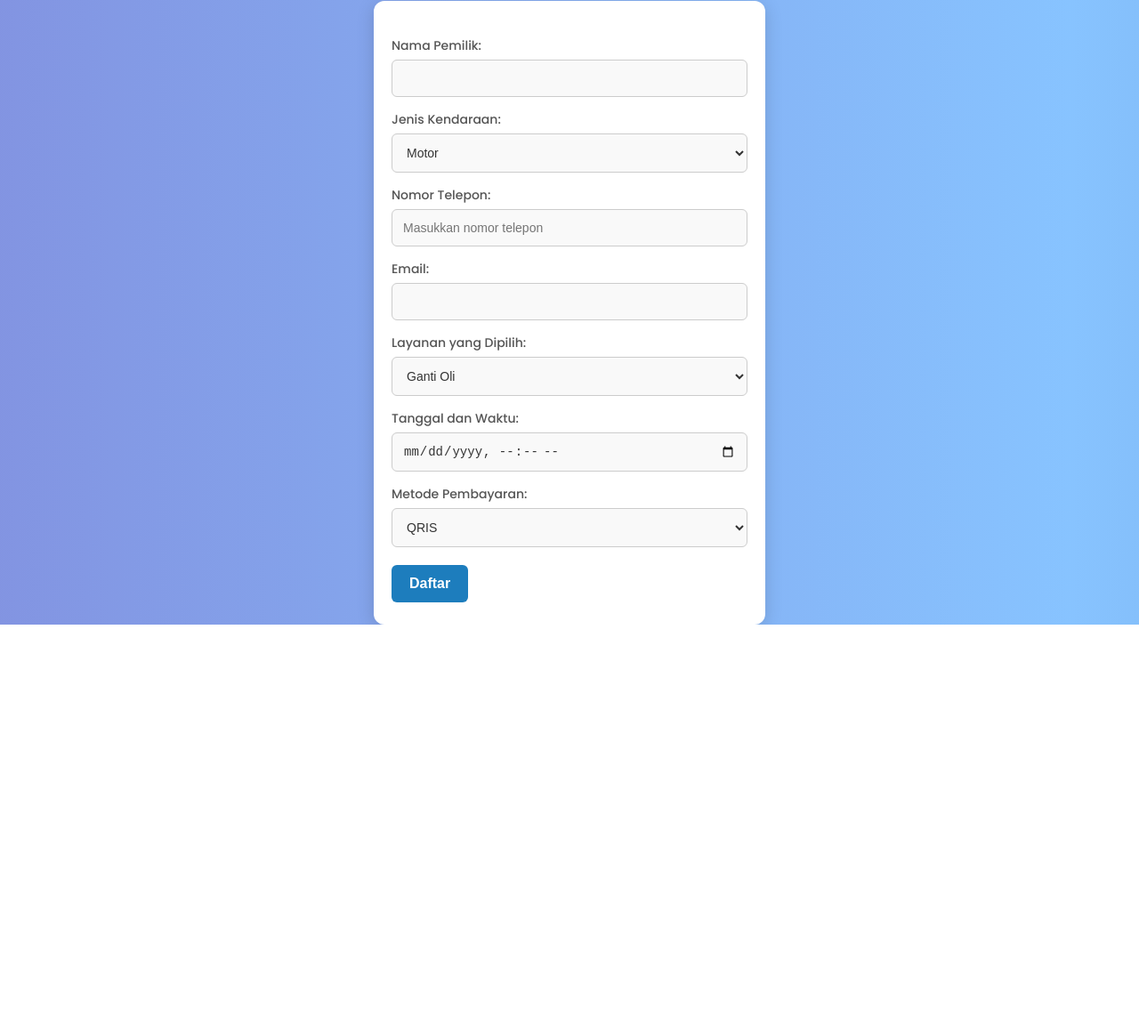
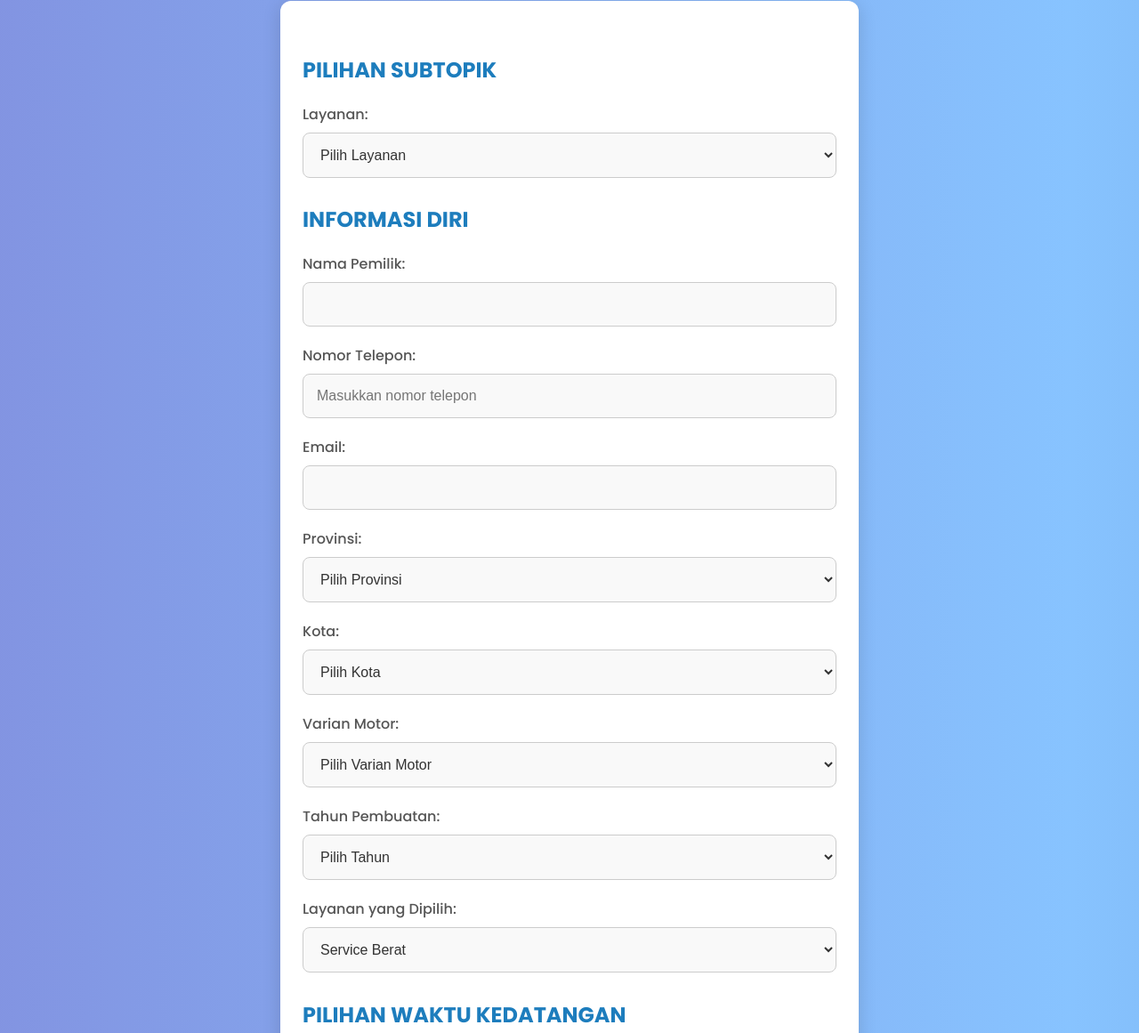
Before and after one commit to R3tu7/WebBengkelTelkom, a website: page Formulir/index.html in a window 1280 px wide. Shown: the part 226-1387 px from the top of the page at 89% size. Before the commit the page ends 928 px from the top, so only its background shows below. Drawn offline with Linux system fonts and the light colour scheme.

Commit message:
menambah kan kode di folder form

```diff
--- a/Formulir/index.html
+++ b/Formulir/index.html
@@ -4,7 +4,10 @@
     <meta charset="UTF-8" />
     <meta name="viewport" content="width=device-width, initial-scale=1.0" />
     <title>Form Registrasi Layanan</title>
-    <link href="https://fonts.googleapis.com/css2?family=Poppins:wght@400;500;700&display=swap" rel="stylesheet">
+    <link
+      href="https://fonts.googleapis.com/css2?family=Poppins:wght@400;500;700&display=swap"
+      rel="stylesheet"
+    />
     <style>
       body {
         font-family: "Poppins", sans-serif;
@@ -43,6 +46,15 @@
         display: block;
         box-shadow: 0 4px 8px rgba(0, 0, 0, 0.2);
       }
+      /* Styling untuk judul form */
+      .form-title {
+        text-align: left; /* Menempatkan judul di tengah */
+        font-size: 24px; /* Ukuran font judul */
+        font-weight: bold; /* Membuat teks lebih tebal */
+        color: #1d7dbd; /* Warna biru yang konsisten dengan tema form */
+        margin-bottom: 20px; /* Jarak bawah judul dengan konten form */
+        padding-top: 10px; /* Jarak atas dari konten form */
+      }
 
       h2 {
         margin-bottom: 20px;
@@ -52,18 +64,18 @@
       }
 
       form {
-            max-width: 400px;
+        max-width: 600px; /* Lebar form lebih besar */
         width: 100%;
         background-color: #fff;
-            padding: 25px 20px;
+        padding: 30px 25px; /* Padding lebih besar */
         border-radius: 12px;
         box-shadow: 0 4px 20px rgba(0, 0, 0, 0.15);
       }
 
       label {
         display: block;
-            margin-top: 15px;
-            font-size: 14px;
+        margin-top: 20px; /* Jarak antar label lebih besar */
+        font-size: 16px; /* Ukuran font label lebih besar */
         color: #555;
         font-weight: 500;
       }
@@ -71,12 +83,12 @@
       input,
       select {
         width: 100%;
-            padding: 12px;
-            margin-top: 5px;
-            border-radius: 6px;
+        padding: 15px; /* Padding lebih besar */
+        margin-top: 8px; /* Jarak antara label dan input */
+        border-radius: 8px; /* Radius lebih besar untuk estetika */
         border: 1px solid #ccc;
         background-color: #f9f9f9;
-            font-size: 14px;
+        font-size: 16px; /* Ukuran font input lebih besar */
         color: #333;
         box-sizing: border-box;
         transition: border-color 0.3s ease, box-shadow 0.3s ease;
@@ -90,14 +102,14 @@
       }
 
       button {
-            margin-top: 20px;
-            padding: 12px 20px;
+        margin-top: 25px;
+        padding: 15px 20px; /* Padding lebih besar */
         background-color: #1d7dbd;
         color: #fff;
         border: none;
-            border-radius: 6px;
+        border-radius: 8px;
         cursor: pointer;
-            font-size: 16px;
+        font-size: 18px; /* Ukuran font tombol lebih besar */
         font-weight: 600;
         transition: background-color 0.3s ease, transform 0.2s ease;
       }
@@ -132,72 +144,145 @@
         opacity: 1;
       }
 
-         @media (max-width: 480px) {
-            body {
-                padding: 20px;
-            }
 
-            img {
-                max-width: 100px;
-            }
-
+      /* Responsiveness */
+      @media screen and (max-width: 768px) {
         form {
-                padding: 15px;
+          padding: 20px 15px; /* Padding yang lebih kecil di layar lebih kecil */
         }
 
         label {
-                font-size: 12px;
+          font-size: 14px; /* Ukuran font label sedikit lebih kecil */
         }
 
         input,
         select {
-                font-size: 12px;
-                padding: 8px;
+          padding: 12px; /* Padding sedikit lebih kecil di layar kecil */
         }
 
         button {
-                font-size: 12px;
-                padding: 10px;
+          padding: 12px 15px; /* Padding tombol lebih kecil */
+          font-size: 16px; /* Ukuran font tombol lebih kecil */
+        }
       }
 
-            #queueContainer p {
-                font-size: 16px;
+      @media screen and (max-width: 480px) {
+        h2 {
+          font-size: 18px; /* Ukuran font judul lebih kecil */
+        }
+
+        .form-title {
+          font-size: 20px; /* Ukuran font judul form lebih kecil */
+        }
+
+        input,
+        select {
+          padding: 10px; /* Padding input lebih kecil */
+        }
+
+        button {
+          width: 100%; /* Tombol lebar penuh di layar kecil */
         }
       }
     </style>
   </head>
   <body>
-    <img src="./logo.jpg" alt="Logo">
+    <img src="./logo.jpg" alt="Logo" />
     <h2>Form Registrasi Service Motor dan Mobil</h2>
     <div id="animatedQueue"></div>
 
     <form id="registrationForm">
+        <h2 class="form-title">PILIHAN SUBTOPIK</h2>
+
+        <!-- Judul form -->
+        <label for="service">Layanan:</label>
+        <select id="service" name="service" required>
+          <option value="">Pilih Layanan</option>
+          <option value="ahaas-kunjungan">AHAAS Layanan Kunjungan</option>
+          <option value="ahaas-boking">AHAAS Boking Services</option>
+        </select>
+
+      <h2 class="form-title">INFORMASI DIRI</h2>
+      <!-- Judul form -->
       <label for="ownerName">Nama Pemilik:</label>
       <input type="text" id="ownerName" required />
 
-        <label for="vehicleType">Jenis Kendaraan:</label>
-        <select id="vehicleType" required>
-            <option value="motor">Motor</option>
-            <option value="mobil">Mobil</option>
-        </select>
-
       <label for="ownerPhone">Nomor Telepon:</label>
-        <input type="tel" id="ownerPhone" required placeholder="Masukkan nomor telepon" />
+      <input
+        type="tel"
+        id="ownerPhone"
+        required
+        placeholder="Masukkan nomor telepon"
+      />
 
       <label for="email">Email:</label>
       <input type="email" id="email" required />
 
+      <label for="province">Provinsi:</label>
+      <select id="province" required>
+        <option value="">Pilih Provinsi</option>
+        <option value="jakarta">DKI Jakarta</option>
+        <option value="jawa-barat">Jawa Barat</option>
+        <option value="jawa-tengah">Jawa Tengah</option>
+        <option value="jawa-timur">Jawa Timur</option>
+        <option value="bali">Bali</option>
+        <option value="sumatra">Sumatra</option>
+        <option value="kalimantan">Kalimantan</option>
+        <option value="sulawesi">Sulawesi</option>
+      </select>
+
+      <label for="city">Kota:</label>
+      <select id="city" required>
+        <option value="">Pilih Kota</option>
+        <option value="jakarta-utara">Jakarta Utara</option>
+        <option value="jakarta-selatan">Jakarta Selatan</option>
+        <option value="bandung">Bandung</option>
+        <option value="semarang">Semarang</option>
+        <option value="surabaya">Surabaya</option>
+        <option value="medan">Medan</option>
+        <option value="palembang">Palembang</option>
+        <option value="pekanbaru">Pekanbaru</option>
+        <option value="padang">Padang</option>
+        <option value="pontianak">Pontianak</option>
+        <option value="banjarmasin">Banjarmasin</option>
+        <option value="samarinda">Samarinda</option>
+        <option value="balikpapan">Balikpapan</option>
+        <option value="makassar">Makassar</option>
+        <option value="manado">Manado</option>
+        <option value="kendari">Kendari</option>
+        <option value="palopo">Palopo</option>
+      </select>
+
+      <label for="motorType">Varian Motor:</label>
+      <select id="motorType" required>
+        <option value="">Pilih Varian Motor</option>
+        <option value="honda-vario">Honda Vario</option>
+        <option value="yamaha-nmax">Yamaha NMAX</option>
+        <option value="suzuki-satria">Suzuki Satria</option>
+        <option value="kawasaki-ninja">Kawasaki Ninja</option>
+      </select>
+
+      <label for="manufactureYear">Tahun Pembuatan:</label>
+      <select id="manufactureYear" required>
+        <option value="">Pilih Tahun</option>
+        <option value="2018">2018</option>
+        <option value="2019">2019</option>
+        <option value="2020">2020</option>
+        <option value="2021">2021</option>
+        <option value="2022">2022</option>
+        <option value="2023">2023</option>
+        <option value="2024">2024</option>
+      </select>
+
       <label for="serviceType">Layanan yang Dipilih:</label>
       <select id="serviceType" required>
-            <option value="gantioli">Ganti Oli</option>
-            <option value="serviceringan">Service Ringan</option>
+        <option value="gantioli">Service Berat</option>
+        <option value="serviceringan">KPB (Kupon Pearawatan Berkala)</option>
         <option value="paketinjeks">Paket Injeks</option>
-            <option value="gantibanmotordanmobil">Ganti Ban Motor dan Mobil</option>
-            <option value="serviceremmobil">Service Rem Mobil</option>
-            <option value="serviceacmobil">Service AC Mobil</option>
-            <option value="tuneup">Tune Up</option>
+        <option value="gantioli">Lainya</option>
       </select>
-
+      <h2 class="form-title">PILIHAN WAKTU KEDATANGAN</h2>
+      <!-- Judul form -->
       <label for="appointmentDate">Tanggal dan Waktu:</label>
       <input type="datetime-local" id="appointmentDate" required />
 
@@ -214,7 +299,9 @@
       let currentQueueNumber = 0;
 
       const animatedQueue = document.getElementById("animatedQueue");
-        document.getElementById("registrationForm").addEventListener("submit", function (event) {
+      document
+        .getElementById("registrationForm")
+        .addEventListener("submit", function (event) {
           event.preventDefault();
 
           if (currentQueueNumber < 100) {
@@ -238,6 +325,5 @@
           }
         });
     </script>
-
   </body>
 </html>
```
Lines whose indentation alone changed are shown as unchanged.
